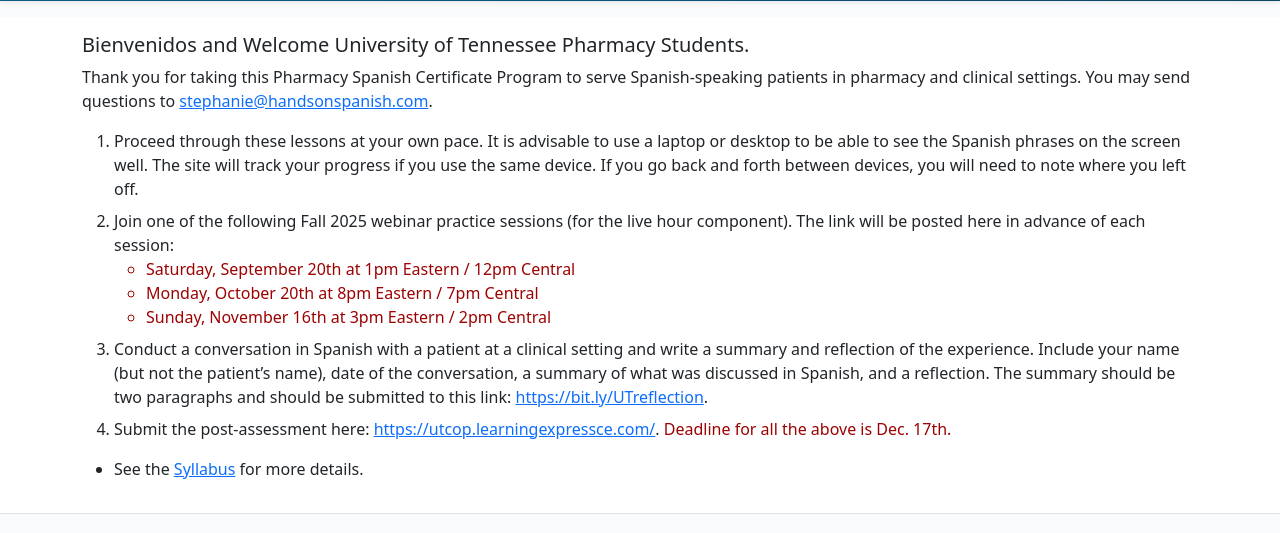
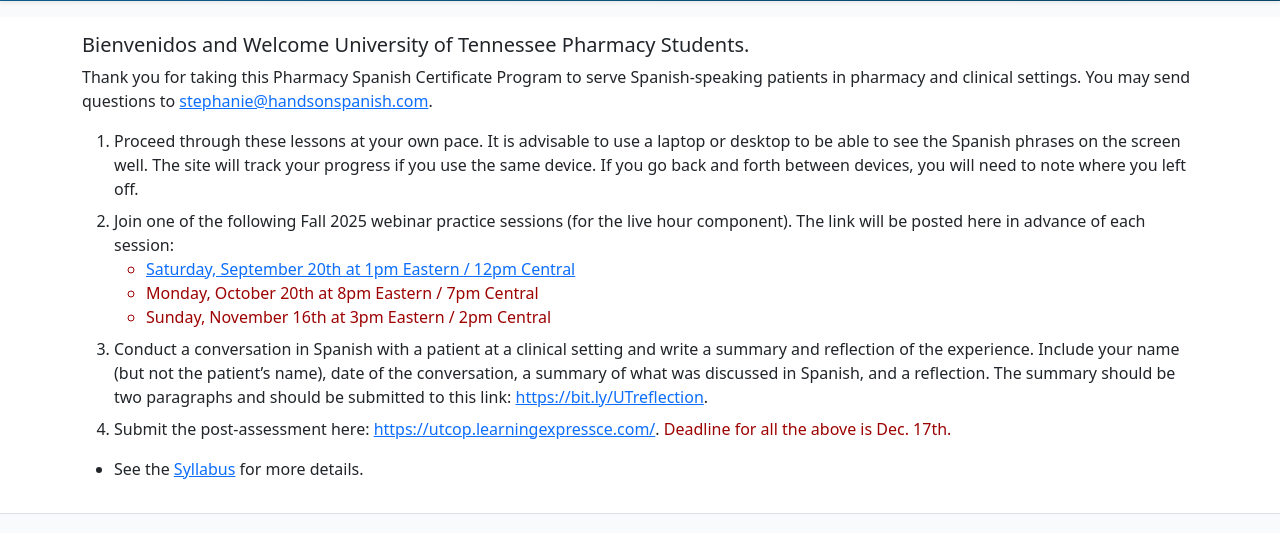
Before and after one commit to chrislangston/hosut, a plain HTML site: page index.html in a window 1280 px wide. Shown: the part 81-614 px from the top of the page. Drawn offline with nearby package versions, Linux system fonts and the light colour scheme.

Commit message:
update 1st webinar link

```diff
--- a/index.html
+++ b/index.html
@@ -33,7 +33,7 @@
     <li class="mb-2">
       Join one of the following Fall 2025 webinar practice sessions (for the live hour component). The link will be posted here in advance of each session:
       <ul style="color: rgb(157, 2, 2);">
-        <li>Saturday, September 20th at 1pm Eastern / 12pm Central</li>
+        <li><a href="https://us06web.zoom.us/j/84154956448?pwd=GUDmY1YjYLdpUfLsykb8BV1MYp5tBo.1">Saturday, September 20th at 1pm Eastern / 12pm Central</a></li>
         <li>Monday, October 20th at 8pm Eastern / 7pm Central</li>
         <li>Sunday, November 16th at 3pm Eastern / 2pm Central</li>
       </ul>
```
